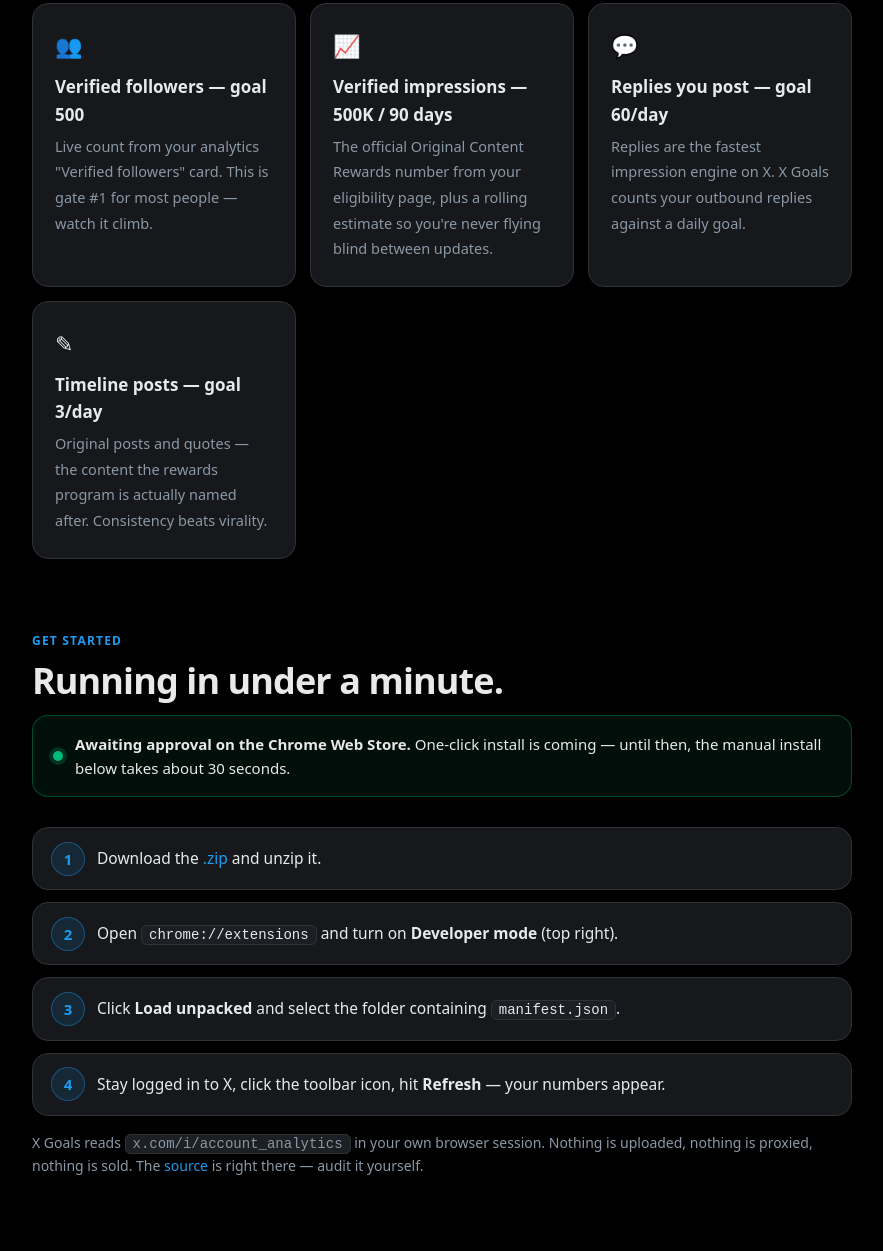
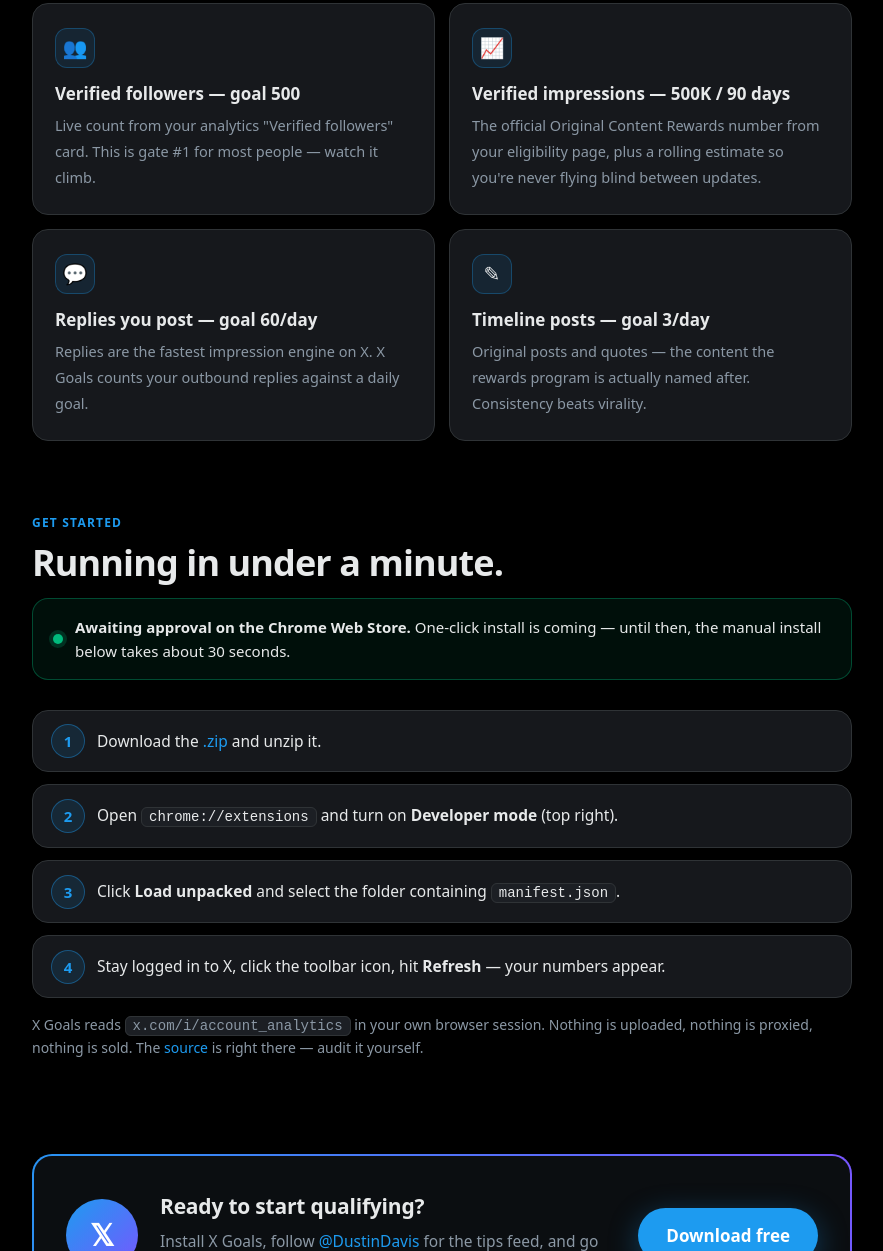
Before and after one commit to djedi/x-goals-chrome-ext, a browser extension: page docs/index.html in a window 1280 px wide. Shown: the part 1549-2800 px from the top of the page, without its empty margins (198-1081 px from the left). Drawn offline with Linux system fonts and the light colour scheme.

Commit message:
docs: design review fixes — 2x2 grid, unified icons, dedupe bottom CTA

```diff
--- a/docs/index.html
+++ b/docs/index.html
@@ -149,8 +149,9 @@
 
       /* feature grid */
       .grid {
-        display: grid; grid-template-columns: repeat(auto-fit, minmax(260px, 1fr)); gap: 14px;
+        display: grid; grid-template-columns: repeat(auto-fit, minmax(340px, 1fr)); gap: 14px;
       }
+      @media (max-width: 760px) { .grid { grid-template-columns: 1fr; } }
       .card {
         background: var(--card);
         border: 1px solid var(--line);
@@ -159,7 +160,15 @@
         transition: border-color .15s ease;
       }
       .card:hover { border-color: rgba(29,155,240,.5); }
-      .card .icon { font-size: 22px; margin-bottom: 10px; }
+      .card .icon {
+        width: 40px; height: 40px;
+        display: flex; align-items: center; justify-content: center;
+        font-size: 20px;
+        background: rgba(29,155,240,.1);
+        border: 1px solid rgba(29,155,240,.3);
+        border-radius: 12px;
+        margin-bottom: 12px;
+      }
       .card strong { display: block; font-size: 17px; margin-bottom: 6px; }
       .card span { color: var(--muted); font-size: 14.5px; }
 
@@ -227,7 +236,7 @@
   <body>
     <header class="hero">
       <div class="hero-inner">
-        <span class="badge">Free Chrome extension · MV3</span>
+        <span class="badge">Free Chrome extension</span>
         <h1>Get paid for posting on &#120143;.<br /><span class="grad">We'll get you there.</span></h1>
         <p class="sub">
           X Goals tracks everything X's Original Content Rewards program demands —
@@ -322,16 +331,15 @@
     <section>
       <div class="follow">
         <div class="follow-inner">
-          <div class="avatar">D</div>
+          <div class="avatar">&#120143;</div>
           <div class="follow-text">
-            <strong>One follow. Every tip I find.</strong>
+            <strong>Ready to start qualifying?</strong>
             <span>
-              If this extension saves you time or gets you closer to rewards, the best thanks
-              is a follow — <a href="https://x.com/DustinDavis">@DustinDavis</a> on &#120143;.
-              I'll be posting what works as I work toward qualification myself.
+              Install X Goals, follow <a href="https://x.com/DustinDavis">@DustinDavis</a> for the tips feed,
+              and go earn it. Your first refresh takes ten seconds.
             </span>
           </div>
-          <a class="btn follow-btn" href="https://x.com/DustinDavis">Follow @DustinDavis</a>
+          <a class="btn follow-btn" href="https://github.com/djedi/x-goals-chrome-ext/archive/refs/heads/main.zip">Download free</a>
         </div>
       </div>
     </section>
```
